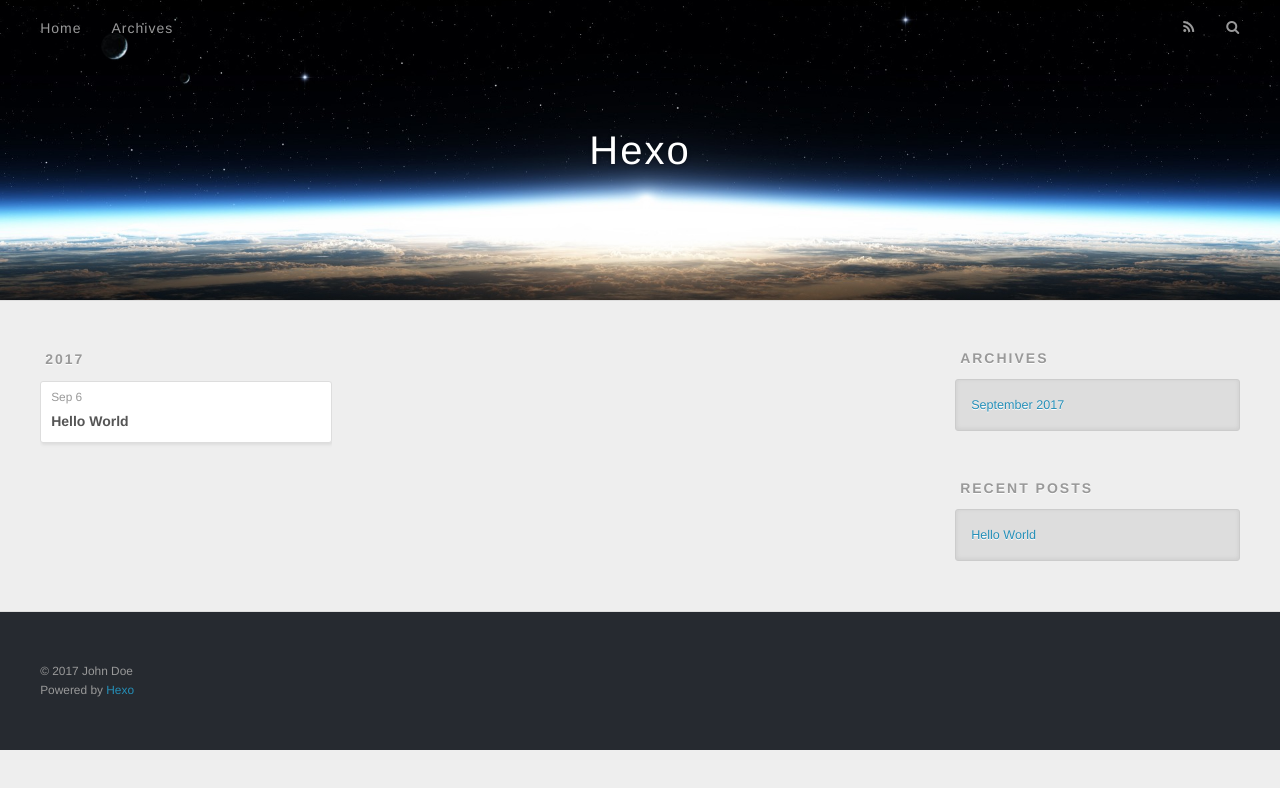
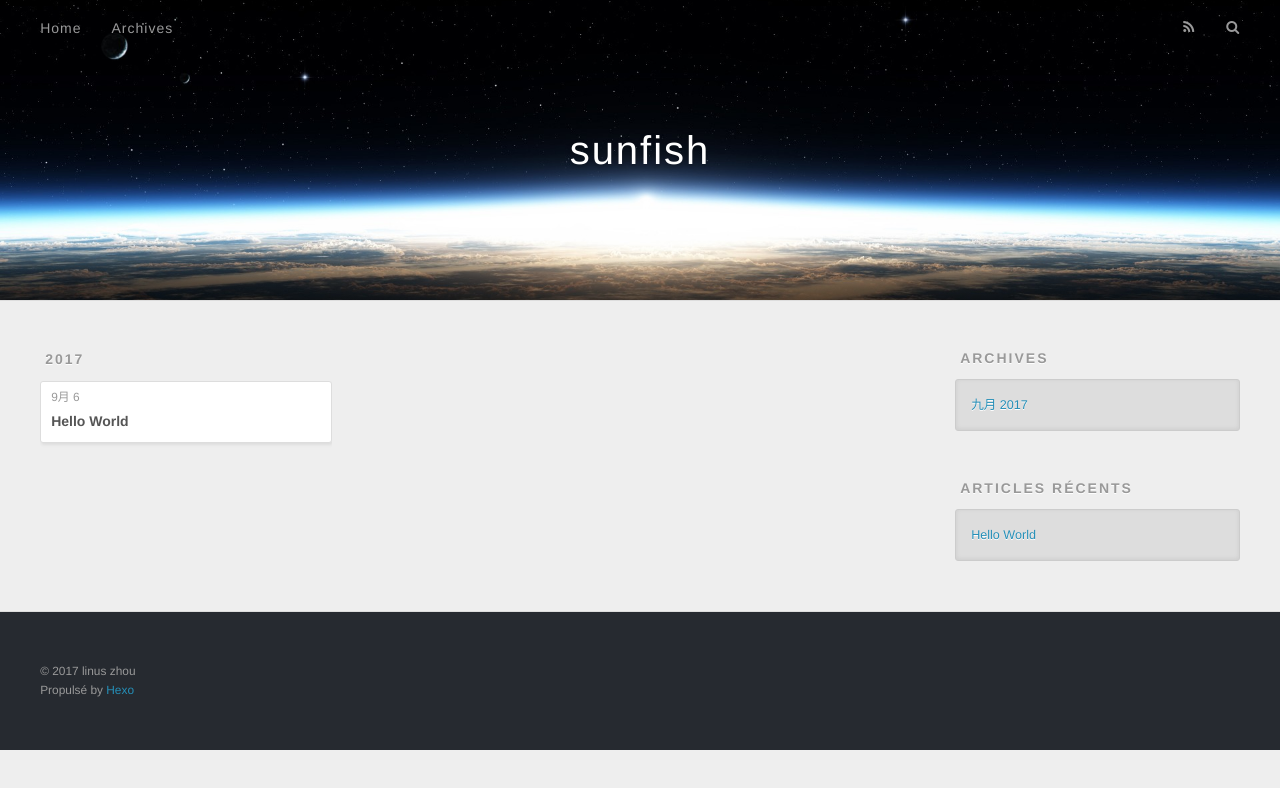
Before and after one commit to linus-zhou/linus-zhou.github.io, a plain HTML site: page archives/index.html in a window 1280 px wide. Drawn offline with nearby package versions, Linux system fonts and the light colour scheme.

Commit message:
Site updated: 2017-09-06 23:28:30

```diff
--- a/archives/index.html
+++ b/archives/index.html
@@ -3,16 +3,17 @@
 <head>
   <meta charset="utf-8">
 
-  <title>Archives | Hexo</title>
+  <title>Archives | sunfish</title>
   <meta name="viewport" content="width=device-width, initial-scale=1, maximum-scale=1">
   <meta property="og:type" content="website">
-<meta property="og:title" content="Hexo">
+<meta property="og:title" content="sunfish">
 <meta property="og:url" content="http://yoursite.com/archives/index.html">
-<meta property="og:site_name" content="Hexo">
+<meta property="og:site_name" content="sunfish">
+<meta property="og:locale" content="zh-cn">
 <meta name="twitter:card" content="summary">
-<meta name="twitter:title" content="Hexo">
+<meta name="twitter:title" content="sunfish">
 
-    <link rel="alternate" href="/atom.xml" title="Hexo" type="application/atom+xml">
+    <link rel="alternate" href="/atom.xml" title="sunfish" type="application/atom+xml">
 
 
     <link rel="icon" href="/favicon.png">
@@ -33,7 +34,7 @@
   <div id="header-outer" class="outer">
     <div id="header-title" class="inner">
       <h1 id="logo-wrap">
-        <a href="/" id="logo">Hexo</a>
+        <a href="/" id="logo">sunfish</a>
       </h1>
 
     </div>
@@ -48,9 +49,9 @@
       </nav>
       <nav id="sub-nav">
 
-          <a id="nav-rss-link" class="nav-icon" href="/atom.xml" title="RSS Feed"></a>
+          <a id="nav-rss-link" class="nav-icon" href="/atom.xml" title="Flux RSS"></a>
 
-        <a id="nav-search-btn" class="nav-icon" title="Search"></a>
+        <a id="nav-search-btn" class="nav-icon" title="Rechercher"></a>
       </nav>
       <div id="search-form-wrap">
         <form action="//google.com/search" method="get" accept-charset="UTF-8" class="search-form"><input type="search" name="q" class="search-form-input" placeholder="Search"><button type="submit" class="search-form-submit">&#xF002;</button><input type="hidden" name="sitesearch" value="http://yoursite.com"></form>
@@ -76,7 +77,7 @@
   <div class="archive-article-inner">
     <header class="archive-article-header">
       <a href="/2017/09/06/hello-world/" class="archive-article-date">
-  <time datetime="2017-09-06T14:52:20.000Z" itemprop="datePublished">Sep 6</time>
+  <time datetime="2017-09-06T14:52:20.000Z" itemprop="datePublished">9月 6</time>
 </a>
 
 
@@ -109,7 +110,7 @@
   <div class="widget-wrap">
     <h3 class="widget-title">Archives</h3>
     <div class="widget">
-      <ul class="archive-list"><li class="archive-list-item"><a class="archive-list-link" href="/archives/2017/09/">September 2017</a></li></ul>
+      <ul class="archive-list"><li class="archive-list-item"><a class="archive-list-link" href="/archives/2017/09/">九月 2017</a></li></ul>
     </div>
   </div>
 
@@ -117,7 +118,7 @@
 
 
   <div class="widget-wrap">
-    <h3 class="widget-title">Recent Posts</h3>
+    <h3 class="widget-title">Articles récents</h3>
     <div class="widget">
       <ul>
 
@@ -137,8 +138,8 @@
 
   <div class="outer">
     <div id="footer-info" class="inner">
-      &copy; 2017 John Doe<br>
-      Powered by <a href="http://hexo.io/" target="_blank">Hexo</a>
+      &copy; 2017 linus zhou<br>
+      Propulsé by <a href="http://hexo.io/" target="_blank">Hexo</a>
     </div>
   </div>
 </footer>
```
Also changed, not shown: 2017/09/06/hello-world/index.html (+12 -11 lines), archives/2017/09/index.html (+14 -13 lines), archives/2017/index.html (+14 -13 lines), index.html (+14 -13 lines).
